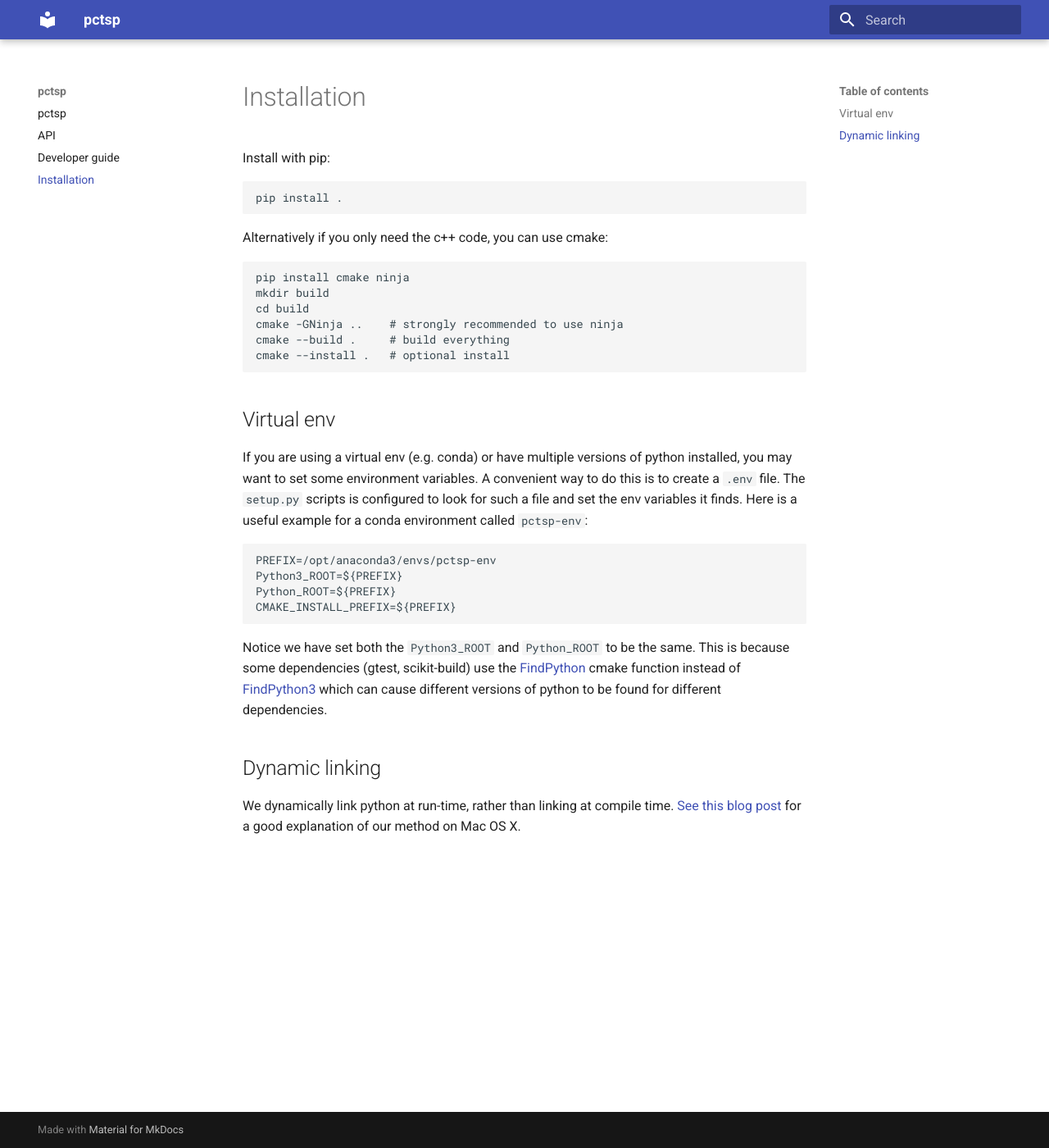
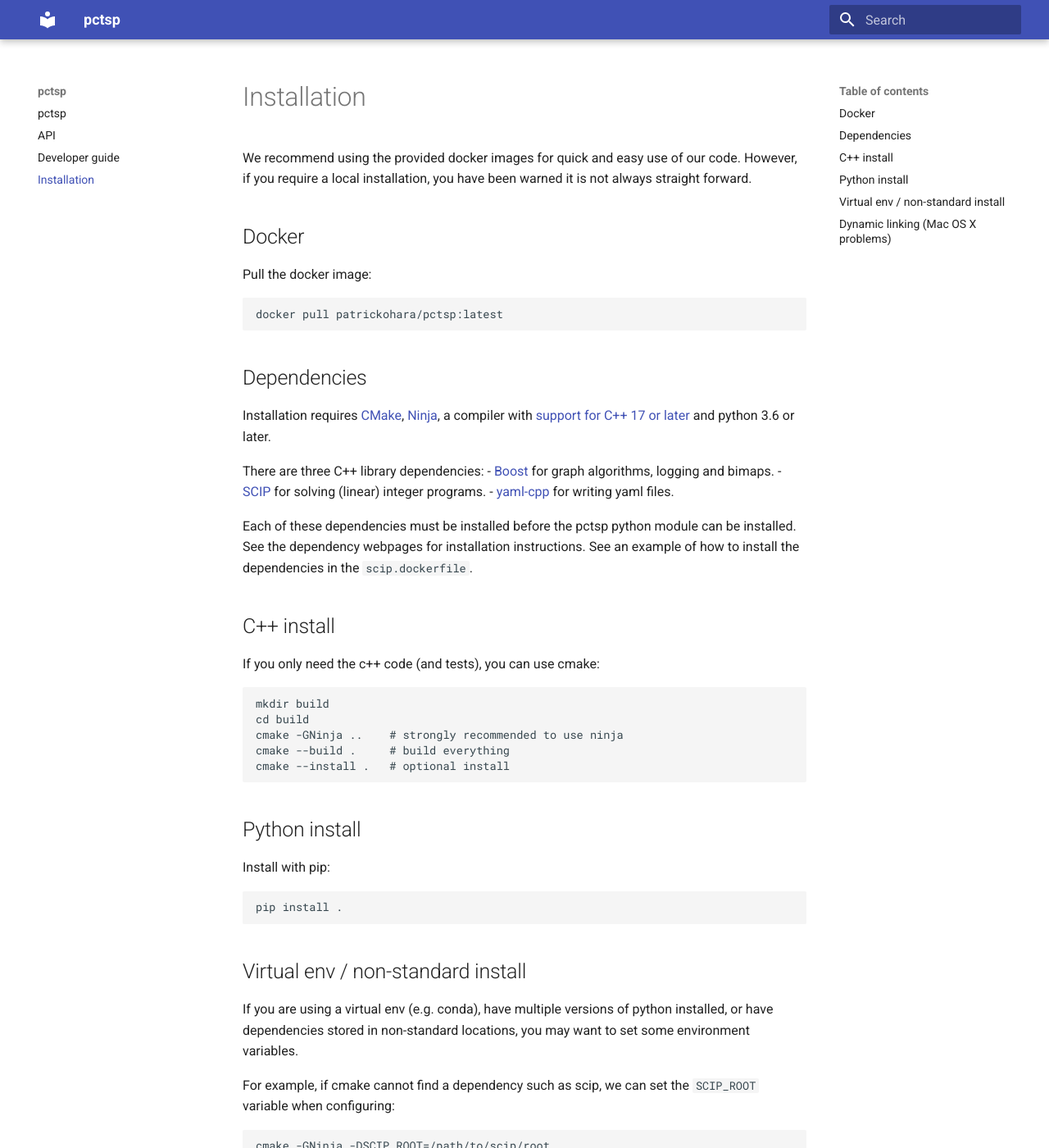
Before and after one commit to PatrickOHara/pctsp, an MkDocs documentation site: the page built from docs/installation.md, in a window 1280 px wide and 1400 px high. Shown: the whole window at 82% size. Built offline with MkDocs 1.6.1 and Material for MkDocs 9.7.7, drawn with Linux system fonts in a browser that asks for light colours; some of the changed text lies outside the part shown.

Commit message:
Update installation docs

````diff
--- a/docs/installation.md
+++ b/docs/installation.md
@@ -1,4 +1,42 @@
 # Installation
+
+We recommend using the provided docker images for quick and easy use of our code.
+However, if you require a local installation, you have been warned it is not always straight forward.
+
+## Docker
+
+Pull the docker image:
+
+```bash
+docker pull patrickohara/pctsp:latest
+```
+
+## Dependencies
+
+Installation requires [CMake](https://cmake.org/), [Ninja](https://ninja-build.org/), a compiler with [support for C++ 17 or later](https://en.cppreference.com/w/cpp/compiler_support) and python 3.6 or later.
+
+There are three C++ library dependencies:
+- [Boost](https://www.boost.org/) for graph algorithms, logging and bimaps.
+- [SCIP](https://www.scipopt.org/) for solving (linear) integer programs.
+- [yaml-cpp](https://github.com/jbeder/yaml-cpp) for writing yaml files.
+
+Each of these dependencies must be installed before the pctsp python module can be installed.
+See the dependency webpages for installation instructions.
+See an example of how to install the dependencies in the `scip.dockerfile`.
+
+## C++ install
+
+If you only need the c++ code (and tests), you can use cmake:
+
+```bash
+mkdir build
+cd build
+cmake -GNinja ..    # strongly recommended to use ninja
+cmake --build .     # build everything
+cmake --install .   # optional install
+```
+
+## Python install
 
 Install with pip:
 
@@ -6,37 +44,40 @@ Install with pip:
 pip install .
 ```
 
-Alternatively if you only need the c++ code, you can use cmake:
+## Virtual env / non-standard install
 
+If you are using a virtual env (e.g. conda), have multiple versions of python installed,
+or have dependencies stored in non-standard locations,
+you may want to set some environment variables.
+
+For example, if cmake cannot find a dependency such as scip, we can set the `SCIP_ROOT` variable when configuring:
 ```bash
-pip install cmake ninja
-mkdir build
-cd build
-cmake -GNinja ..    # strongly recommended to use ninja
-cmake --build .     # build everything
-cmake --install .   # optional install
+cmake -GNinja -DSCIP_ROOT=/path/to/scip/root ..
 ```
 
-## Virtual env
-
-If you are using a virtual env (e.g. conda) or have multiple versions of python installed,
-you may want to set some environment variables.
-A convenient way to do this is to create a `.env` file.
+If installing with pip, a convenient way to do this is to create a `.env` file.
 The `setup.py` scripts is configured to look for such a file and set the env variables it finds.
 Here is a useful example for a conda environment called `pctsp-env`:
 
 ```
 PREFIX=/opt/anaconda3/envs/pctsp-env
+SCIP_ROOT=${PREFIX}
 Python3_ROOT=${PREFIX}
 Python_ROOT=${PREFIX}
-CMAKE_INSTALL_PREFIX=${PREFIX}
 ```
 
 Notice we have set both the `Python3_ROOT` and `Python_ROOT` to be the same.
 This is because some dependencies (gtest, scikit-build) use the [FindPython](https://cmake.org/cmake/help/latest/module/FindPython.html)
 cmake function instead of [FindPython3](https://cmake.org/cmake/help/latest/module/FindPython3.html?highlight=findpython3) which can cause different versions of python to be found for different dependencies.
 
-## Dynamic linking
+## Dynamic linking (Mac OS X problems)
 
 We dynamically link python at run-time, rather than linking at compile time.
 [See this blog post](https://cmake.org/cmake/help/latest/module/FindPython3.html?highlight=findpython3) for a good explanation of our method on Mac OS X.
+
+If you have dependencies installed in non-standard locations (e.g. conda), it may be necessary to "nudge" the linker to look in the right directory for dependency libraries.
+For example, suppose the path to the `lib` directory of your dependency is stored in variable `PREFIX`.
+By setting the `DYLD_FALLBACK_LIBRARY_PATH` environment variable, we can nudge the dynamic linker on Mac OS X to check the `PREFIX` directory:
+```bash
+export DYLD_FALLBACK_LIBRARY_PATH=${PREFIX}/lib
+```
````
Also changed, not shown: README.md (+1 -7 lines), docs/index.md (+4 -0 lines).
